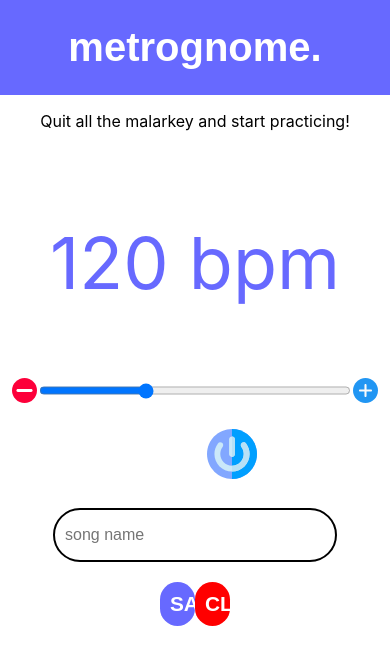
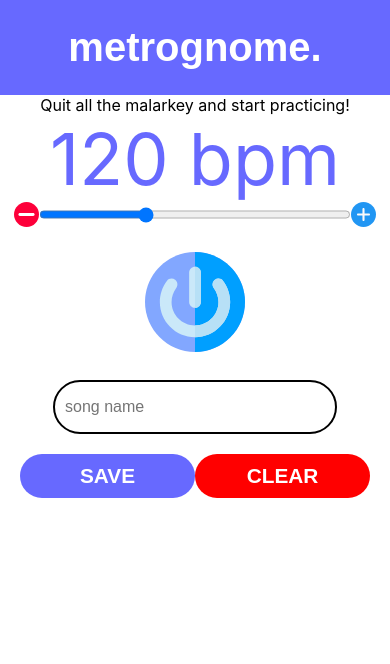
Before and after one commit to monstaro/metrognome-react, a React (Create React App) app: page / in a window 390 px wide. Shown: the top 664 px of the page. Built offline with nearby package versions, Linux system fonts and the light colour scheme.

Commit message:
Media queries

```diff
--- a/src/components/Metronome/Metronome.css
+++ b/src/components/Metronome/Metronome.css
@@ -115,14 +115,22 @@ p.speech {
   }
 
   @media only screen and (max-width: 600px) {
+    * {
+        margin: 0;
+        padding: 0px;
+    }
     .metronome {
         display: flex;
         align-content: center;
     }
     input[type=range] {
         width: 80%;
+        margin: 0;
     }
     .on-off {
-        width: 50px;
+        width: 100px;
+    }
+    button {
+        width: 100%;
     }
   }
```
